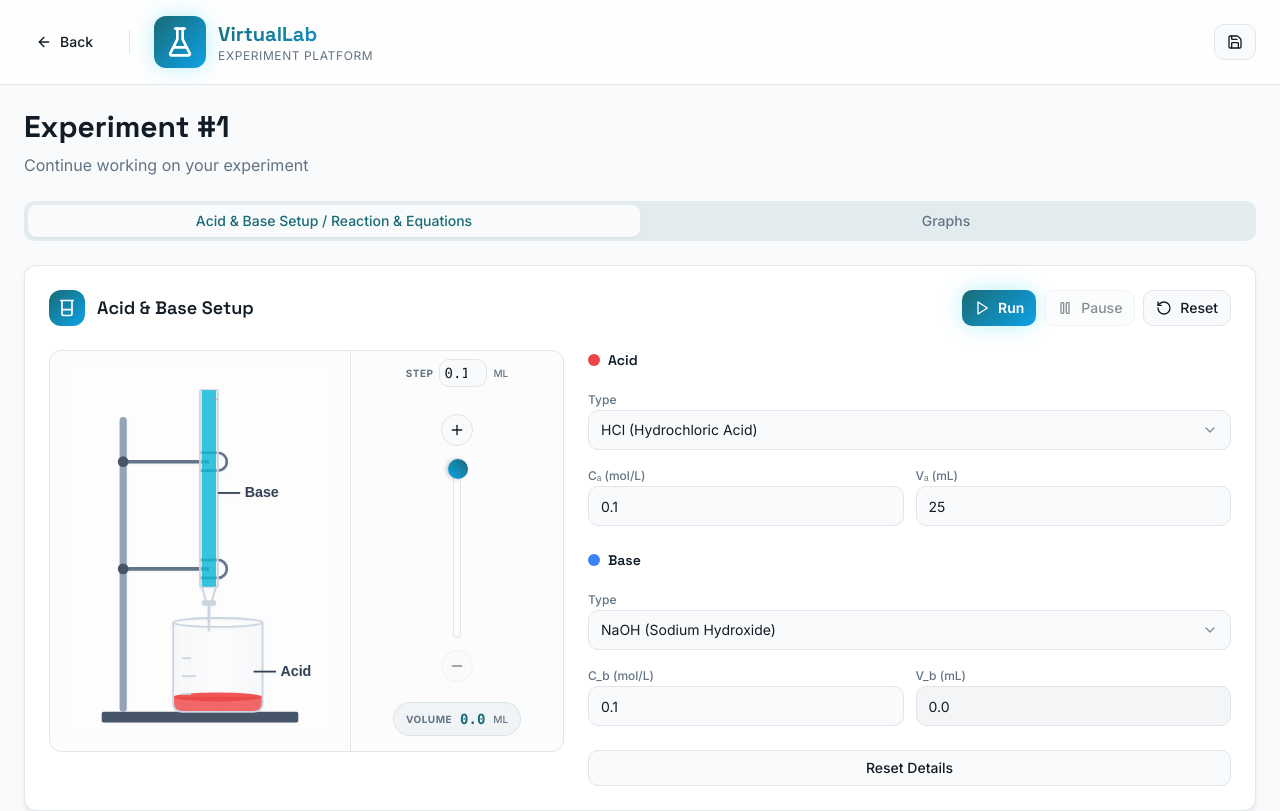
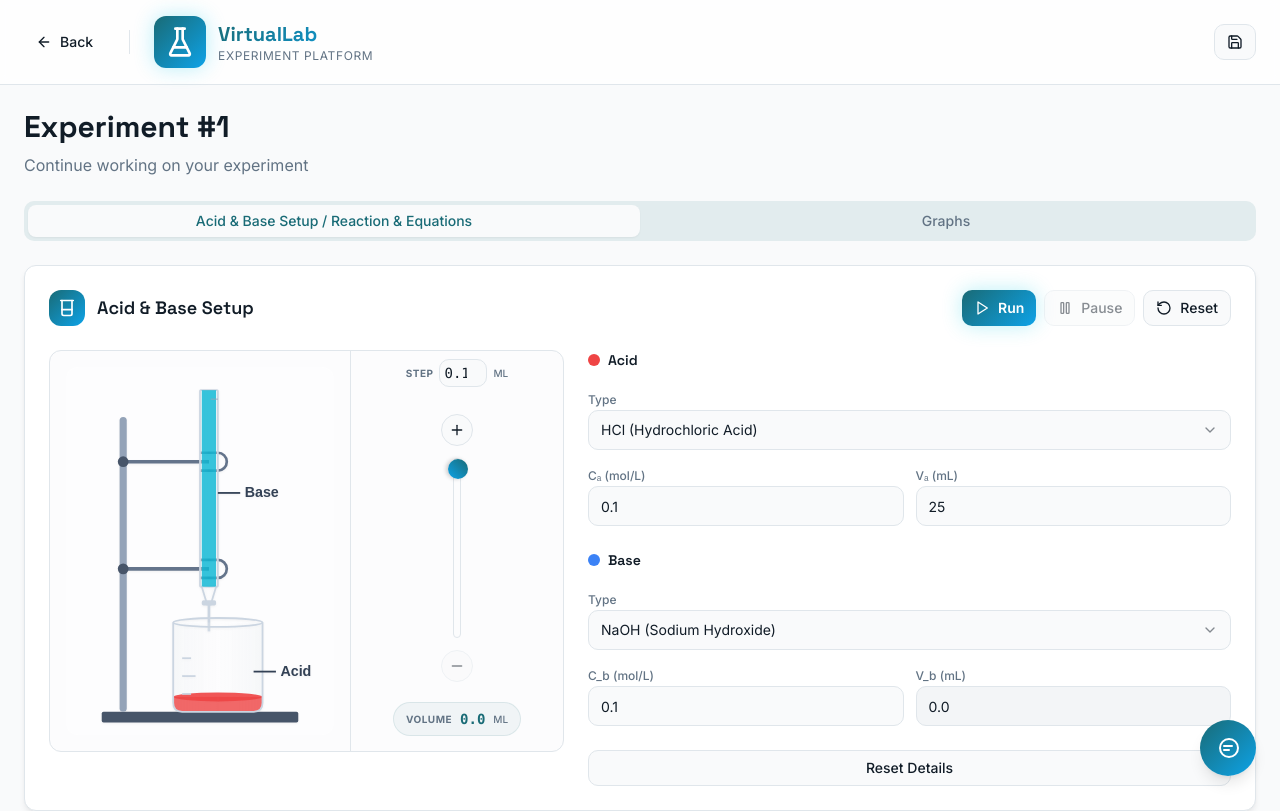
Before and after one commit to An1-sxd/Virtual-Lab, a React (Vite) app: page /experiment/1 in a window 1280 px wide. Shown: the top 811 px of the page. Built offline with nearby package versions, Linux system fonts and the light colour scheme.

Commit message:
add a chat box

```diff
--- /dev/null
+++ b/src/components/ChatBox/ChatButton.jsx
@@ -0,0 +1,31 @@
+export default function ChatButton({ onClick }) {
+    return (
+      <button
+        onClick={onClick}
+        className="
+          fixed bottom-6 right-6
+          w-14 h-14 rounded-full
+          lab-gradient lab-glow
+          flex items-center justify-center
+          text-white shadow-lg
+          hover:scale-105 transition
+        "
+        aria-label="Open chat"
+      >
+        <svg
+          xmlns="http://www.w3.org/2000/svg"
+          className="w-6 h-6"
+          fill="none"
+          viewBox="0 0 24 24"
+          stroke="currentColor"
+        >
+          <path
+            strokeLinecap="round"
+            strokeLinejoin="round"
+            strokeWidth="2"
+            d="M8 10h8m-8 4h5m9-2a9 9 0 11-18 0 9 9 0 0118 0z"
+          />
+        </svg>
+      </button>
+    );
+  }
--- /dev/null
+++ b/src/components/ChatBox/ChatInput.jsx
@@ -0,0 +1,37 @@
+import { useState } from "react";
+
+export default function ChatInput({ onSend }) {
+  const [value, setValue] = useState("");
+
+  const send = () => {
+    if (!value.trim()) return;
+    onSend(value);
+    setValue("");
+  };
+
+  return (
+    <div className="flex border-t border-border p-3 gap-2">
+      <input
+        className="
+          flex-1 px-3 py-2 rounded-lg
+          bg-background border border-input
+          focus:outline-none focus:ring-2 focus:ring-ring
+        "
+        placeholder="Type a message..."
+        value={value}
+        onChange={(e) => setValue(e.target.value)}
+        onKeyDown={(e) => e.key === "Enter" && send()}
+      />
+      <button
+        onClick={send}
+        className="
+          px-4 rounded-lg
+          bg-primary text-primary-foreground
+          hover:opacity-90 transition
+        "
+      >
+        Send
+      </button>
+    </div>
+  );
+}
--- /dev/null
+++ b/src/components/ChatBox/ChatMessages.jsx
@@ -0,0 +1,25 @@
+export default function ChatMessages({ messages }) {
+    return (
+      <div className="p-4 h-72 overflow-y-auto space-y-2">
+        {messages.map((msg, i) => (
+          <div
+            key={i}
+            className={msg.from === "user" ? "text-right" : "text-left"}
+          >
+            <span
+              className={`
+                inline-block px-4 py-2 rounded-xl text-sm
+                ${
+                  msg.from === "user"
+                    ? "bg-primary text-primary-foreground"
+                    : "bg-secondary text-secondary-foreground"
+                }
+              `}
+            >
+              {msg.text}
+            </span>
+          </div>
+        ))}
+      </div>
+    );
+  }
--- /dev/null
+++ b/src/components/ChatBox/ChatWindow.jsx
@@ -0,0 +1,23 @@
+import ChatMessages from "./ChatMessages";
+import ChatInput from "./ChatInput";
+
+export default function ChatWindow({ messages, onSend, onClose }) {
+  return (
+    <div
+      className="
+        fixed bottom-24 right-6 w-96
+        lab-card animate-scale-in
+      "
+    >
+      <div className="flex items-center justify-between p-4 border-b border-border">
+        <h3 className="font-display text-lg">VirtualLab Bot</h3>
+        <button onClick={onClose} className="text-muted-foreground">
+          ✕
+        </button>
+      </div>
+
+      <ChatMessages messages={messages} />
+      <ChatInput onSend={onSend} />
+    </div>
+  );
+}
--- /dev/null
+++ b/src/components/ChatBox/index.jsx
@@ -0,0 +1,47 @@
+import { useState } from "react";
+import ChatButton from "./ChatButton";
+import ChatWindow from "./ChatWindow";
+
+export default function ChatBox() {
+  const [open, setOpen] = useState(false);
+  const [messages, setMessages] = useState([
+    { from: "bot", text: "Welcome to VirtualLab 👋" },
+  ]);
+
+  const sendMessage = (text) => {
+    setMessages((m) => [...m, { from: "user", text }]);
+
+    setTimeout(() => {
+      setMessages((m) => [
+        ...m,
+        { from: "bot", text: "Admin bot received that 🧠" },
+      ]);
+    }, 600);
+  };
+
+  return (
+    <div className="fixed inset-0 z-[9999] pointer-events-none">
+      {open && (
+        <div
+          className="absolute inset-0 pointer-events-auto"
+          onClick={() => setOpen(false)}
+        />
+      )}
+
+      <div
+        className="pointer-events-auto"
+        onClick={(e) => e.stopPropagation()}
+      >
+        {open && (
+          <ChatWindow
+            messages={messages}
+            onSend={sendMessage}
+            onClose={() => setOpen(false)}
+          />
+        )}
+
+        <ChatButton onClick={() => setOpen(!open)} />
+      </div>
+    </div>
+  );
+}
--- a/src/pages/Experiment.jsx
+++ b/src/pages/Experiment.jsx
@@ -15,6 +15,7 @@ import { AcidBaseSetup } from "@/components/experiment/AcidBaseSetup";
 import { ReactionEquations } from "@/components/experiment/ReactionEquations";
 import { GraphsVisualization } from "@/components/experiment/GraphsVisualization";
 import { Save } from "lucide-react";
+import ChatBox from "../components/ChatBox";
 
 const Experiment = () => {
   const { id } = useParams();
@@ -39,6 +40,7 @@ const Experiment = () => {
   return (
     <div className="min-h-screen bg-background flex flex-col">
       {/* Header */}
+      <ChatBox />
       <header className="border-b border-border bg-card/80 backdrop-blur-sm sticky top-0 z-40">
         <div className="flex items-center justify-between px-6 py-4">
           <div className="flex items-center gap-6">
```
